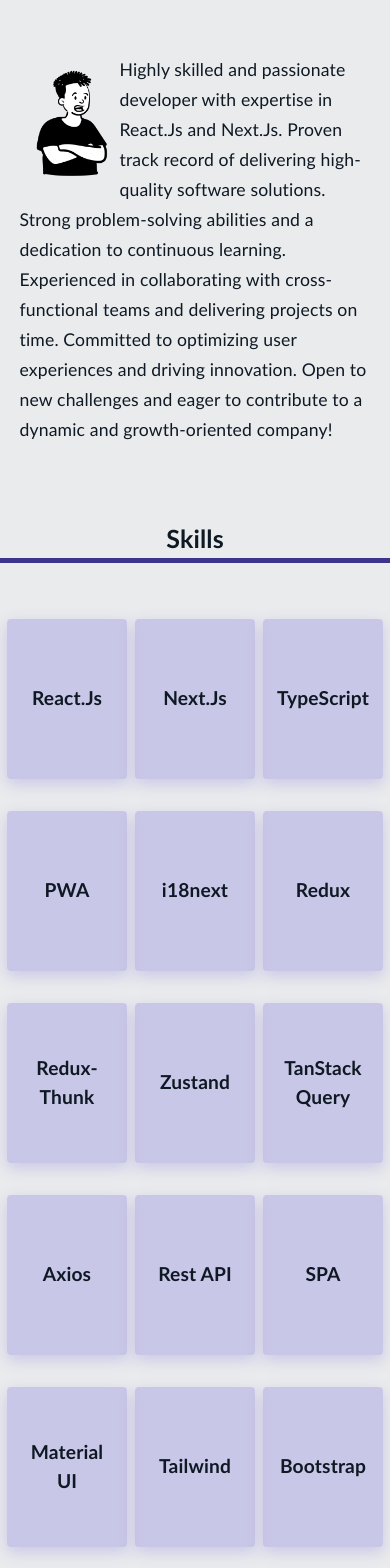
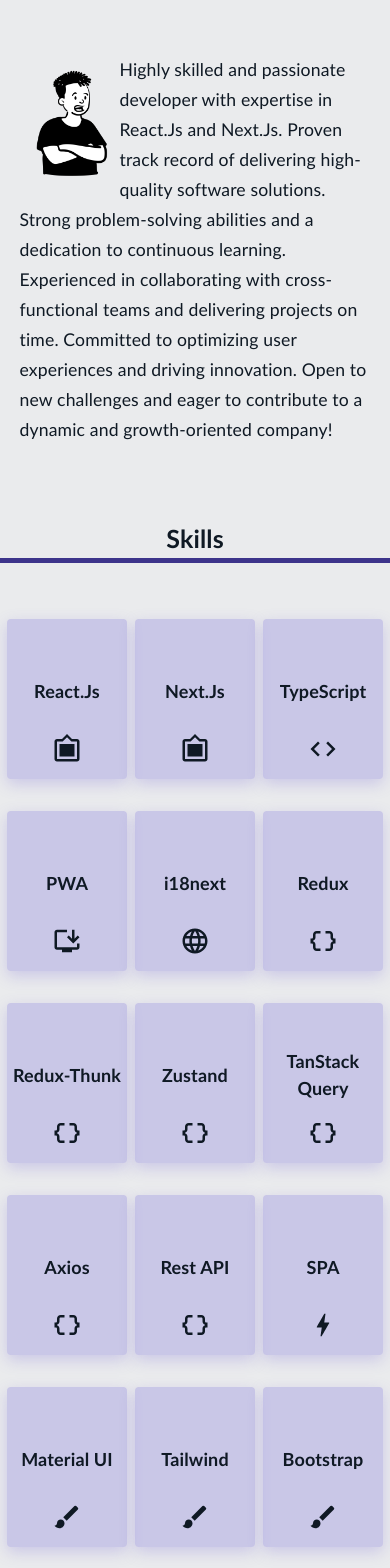
Before and after one commit to sina-olfati/sina-olfati-site, a React (Create React App) app: page /sina-olfati-site/resume in a window 390 px wide. Shown: the top 1568 px of the page. Built offline with nearby package versions, Linux system fonts and the light colour scheme; a web font is replaced by a local one.

Commit message:
Skills: Cards: added logos to cards

```diff
--- a/src/components/resume/skills/Cards.css
+++ b/src/components/resume/skills/Cards.css
@@ -32,7 +32,6 @@
 }
 
 .cards-container .cards-card {
-    align-items: center;
     /* background-color: #ffffff; */
     /* background-color: var(--mui-palette-secondary-dark); */
     /* background-color: var(--mui-palette-info-lightest); */
@@ -41,11 +40,13 @@
     /* box-shadow: 0 5px 15px rgba(0, 0, 0, 0.4); */
     /* box-shadow: 0 5px 15px var(--mui-palette-info-lightest); */
     box-shadow: 0 5px 15px var(--mui-palette-primary-light);
-    cursor: pointer;
+    /* cursor: pointer; */
+    position: relative;
     display: flex;
+    flex-direction: column;
+    align-items: center;
     justify-content: center;
     overflow: hidden;
-    position: relative;
     transform-style: preserve-3d;
     transition: background-color 0.5s ease,
     color 0.5s ease,
@@ -85,18 +86,20 @@
 .cards-container .cards-card h2 {
     position: absolute;
     /* background-color: var(--mui-palette-primary-main); */
-    border-radius: 50%;
+    /* border-radius: 50%; */
     /* color: #ffffff; */
     /* color: var(--mui-palette-info-dark); */
     color: var(--mui-palette-info-main);
-    font-size: 1.45rem;
+    font-size: 23px;
+    margin-bottom: 30px;
     text-align: center;
-    transition: box-shadow 0.5s ease;
-    height: 120px;
-    width: 120px;
+    /* transition: box-shadow 0.5s ease; */
+    /* height: 120px;
+    width: 120px; */
     display: flex;
     justify-content: center;
     align-items: center;
+    transition: 0.5s;
 }
 
 .cards-container .cards-card:hover h2,
@@ -106,8 +109,26 @@
     /* background-color: ; */
     /* box-shadow: 0 0 0 15px var(--mui-palette-primary-main); */
     /* color: var(--mui-palette-primary-main); */
-    color: var(--mui-palette-primary-main);
+    color: var(--mui-palette-primary-dark);
+}
+
+.cards-container .cards-card svg {
+    position: absolute;
+    bottom: 30px;
+    color: var(--mui-palette-info-main);
+    font-size: 23px;
+    height: 35px;
+    width: 35px;
+    display: flex;
+    justify-content: center;
+    align-items: center;
     transition: 0.5s;
+}
+
+.cards-container .cards-card:hover svg,
+.cards-container .cards-card:focus svg,
+.cards-container .cards-card:active svg {
+    color: var(--mui-palette-primary-dark);
 }
 
 
@@ -117,9 +138,13 @@
         width: 144px;
     }
     .cards-container .cards-card h2 {
-        height: 110px;
-        width: 110px;
-        font-size: 1.2rem;
+        font-size: 20px;
+        margin-bottom: 20px;
+    }
+    .cards-container .cards-card svg {
+        width: 30px;
+        height: 30px;
+        bottom: 20px;
     }
 }
 
@@ -134,8 +159,10 @@
         margin: 1rem 4px;
     }
     .cards-container .cards-card h2 {
-        height: 90px;
-        width: 90px;
-        font-size: 1.2rem;
+        font-size: 18px;
+        margin-bottom: 15px;
+    }
+    .cards-container .cards-card svg {
+        bottom: 15px;
     }
 }
--- a/src/components/resume/skills/Cards.tsx
+++ b/src/components/resume/skills/Cards.tsx
@@ -9,7 +9,7 @@ window.addEventListener('scroll', reveal)
 
 
 type Props = {
-    skills: string[],
+    skills: {name: string, icon: JSX.Element}[],
     id: string
 }
 
@@ -73,15 +73,15 @@ const Cards:React.FC<Props> = ({skills, id}) => {
     }
 
 
-
     return (
     <div className='cards-html' dir='ltr'>
         <div className='cards-body reveal'>
             <div id={id} className='cards-container' onMouseLeave={(e) => removeTargetedP(e, id)} onMouseOver={(e) => addTargetedP(e, id)}>
 
                 {skills.map((skill: any) =>
-                    <div className='cards-card' onMouseLeave={(e) => removeTargeted(e, id)} onMouseOver={(e) => addTargeted(e, id)} key={skill}>
-                        <h2 className='text'>{skill}</h2>
+                    <div className='cards-card' onMouseLeave={(e) => removeTargeted(e, id)} onMouseOver={(e) => addTargeted(e, id)} key={skill.name}>
+                        <h2 className='text'>{skill.name}</h2>
+                        {skill.icon}
                     </div>
                 )}
 
--- a/src/components/resume/skills/Skills.tsx
+++ b/src/components/resume/skills/Skills.tsx
@@ -10,12 +10,51 @@ import Cards from './Cards'
 import reveal from '../../../assets/js/reveal';
 import '../../../assets/css/reveal.css'
 
+// icons
+// framework
+import FilterFramesIcon from '@mui/icons-material/FilterFrames';
+// I18n
+import LanguageIcon from '@mui/icons-material/Language';
+// PWA
+import InstallDesktopIcon from '@mui/icons-material/InstallDesktop';
+// programming language js html css ts
+import CodeIcon from '@mui/icons-material/Code';
+// data redux zustand axios
+import DataObjectIcon from '@mui/icons-material/DataObject';
+// SPA
+import BoltIcon from '@mui/icons-material/Bolt';
+// Design MUI Bootstrap responsive
+import BrushIcon from '@mui/icons-material/Brush';
+// git hub docker
+import SdStorageIcon from '@mui/icons-material/SdStorage';
+// scrum
+import GroupsIcon from '@mui/icons-material/Groups';
+
 // 22 elements
-const skills = ["React.Js", "Next.Js", "TypeScript",
-"PWA", "i18next", "Redux", "Redux-Thunk", "Zustand",
-"TanStack Query", "Axios", "Rest API", "SPA", "Material UI",
-"Tailwind", "Bootstrap", "Responsive Design", "Docker",
-"Git", "JavaScript", "CSS", "HTML", "Scrum"]
+const skills = [
+  {name: "React.Js", icon: <FilterFramesIcon />},
+  {name: "Next.Js", icon: <FilterFramesIcon />},
+  {name: "TypeScript", icon: <CodeIcon />},
+  {name: "PWA", icon: <InstallDesktopIcon />},
+  {name: "i18next", icon: <LanguageIcon />},
+  {name: "Redux", icon: <DataObjectIcon />},
+  {name: "Redux-Thunk", icon: <DataObjectIcon />},
+  {name: "Zustand", icon: <DataObjectIcon />},
+  {name: "TanStack Query", icon: <DataObjectIcon />},
+  {name: "Axios", icon: <DataObjectIcon />},
+  {name: "Rest API", icon: <DataObjectIcon />},
+  {name: "SPA", icon: <BoltIcon />},
+  {name: "Material UI", icon: <BrushIcon />},
+  {name: "Tailwind", icon: <BrushIcon />},
+  {name: "Bootstrap", icon: <BrushIcon />},
+  {name: "Responsive Design", icon: <BrushIcon />},
+  {name: "Docker", icon: <SdStorageIcon />},
+  {name: "Git", icon: <SdStorageIcon />},
+  {name: "JavaScript", icon: <CodeIcon />},
+  {name: "CSS", icon: <CodeIcon />},
+  {name: "HTML", icon: <CodeIcon />},
+  {name: "Scrum", icon: <GroupsIcon />},
+]
 
 
 const Skills = () => {
```
Also changed, not shown: public/manifest.json.
